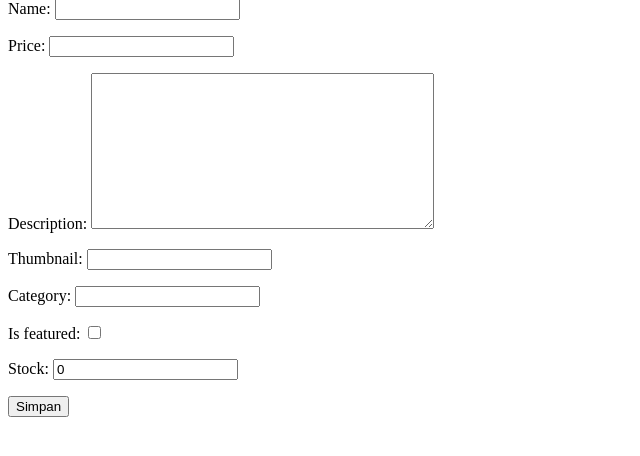
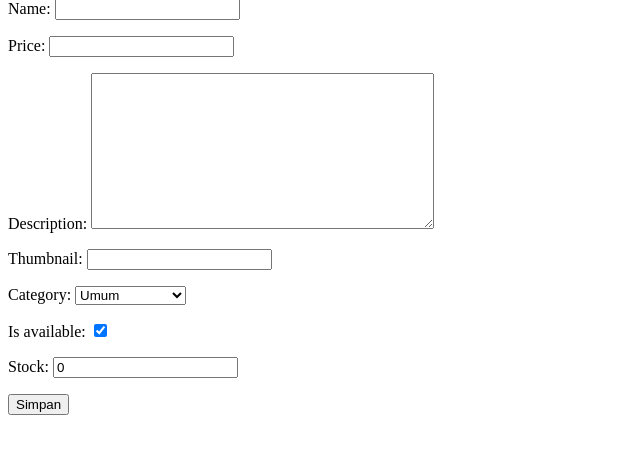
Before and after one commit to nitapb/proyek-django, a Django app: page /products/create/ in a window 1280 px wide. Shown: the part 81-537 px from the top of the page, without its empty margins (0-640 px from the left). Run offline with Django 5.2, Linux system fonts and the light colour scheme.

Commit message:
fix code

```diff
--- a/main/admin.py
+++ b/main/admin.py
@@ -3,5 +3,6 @@ from .models import Product
 
 @admin.register(Product)
 class ProductAdmin(admin.ModelAdmin):
-    list_display = ('name', 'price', 'category', 'is_featured', 'stock')
-    search_fields = ('name', 'category')
+    list_display = ("name", "price", "category", "is_available", "stock", "created_at")
+    list_filter = ("category", "is_available", "created_at")
+    search_fields = ("name", "description")
--- a/main/forms.py
+++ b/main/forms.py
@@ -4,4 +4,4 @@ from .models import Product
 class ProductForm(forms.ModelForm):
     class Meta:
         model = Product
-        fields = ['name', 'price', 'description', 'thumbnail', 'category', 'is_featured', 'stock']
+        fields = ["name", "price", "description", "thumbnail", "category", "is_available", "stock"]
--- a/main/models.py
+++ b/main/models.py
@@ -2,12 +2,17 @@ import uuid
 from django.db import models
 
 class Product(models.Model):
+    CATEGORY_CHOICES = [
+        ("Umum", "Umum"),
+        ("Special Edition", "Special Edition"),
+    ]
+
     name = models.CharField(max_length=255)
     price = models.IntegerField()
     description = models.TextField()
     thumbnail = models.URLField()
-    category = models.CharField(max_length=100)
-    is_featured = models.BooleanField(default=False)
+    category = models.CharField(max_length=50, choices=CATEGORY_CHOICES, default="Umum")
+    is_available = models.BooleanField(default=True)  # ganti dari is_featured
 
     # atribut tambahan
     stock = models.IntegerField(default=0)
--- a/main/templates/main.html
+++ b/main/templates/main.html
@@ -3,4 +3,8 @@
 <h1>{{ app_name }}</h1>
 <p>Nama: {{ student_name }}</p>
 <p>Kelas: {{ student_class }}</p>
+<hr>
+
+{% include "product_list.html" %}
+
 {% endblock %}
--- a/main/templates/product_detail.html
+++ b/main/templates/product_detail.html
@@ -6,7 +6,7 @@
 <p><b>Deskripsi:</b> {{ product.description }}</p>
 <p><b>Kategori:</b> {{ product.category }}</p>
 <p><b>Stock:</b> {{ product.stock }}</p>
-<p><b>Featured:</b> {{ product.is_featured }}</p>
+<p><b>Tersedia:</b> {{ product.is_available }}</p>
 <p><b>Dibuat:</b> {{ product.created_at }}</p>
 <a href="{% url 'main:show_products' %}">Kembali</a>
 {% endblock %}
--- a/main/urls.py
+++ b/main/urls.py
@@ -1,21 +1,19 @@
 from django.urls import path
 from . import views
 
-app_name = 'main'
+app_name = "main"
 
 urlpatterns = [
+    path("", views.show_main, name="show_main"),  # halaman utama
+    path("products/", views.show_products, name="show_products"),
+    path("products/create/", views.create_product, name="create_product"),
+    path("products/<int:id>/", views.show_product, name="show_product"),
 
-    path('main/', views.show_main, name='show_main'),
-    path('', views.show_products, name='show_products'),
-    path('products/', views.show_products, name='show_products_alt'),
-    path('products/create/', views.create_product, name='create_product'),
-    path('products/<int:id>/', views.show_product, name='show_product'),
+    # JSON
+    path("api/json/", views.products_json, name="products_json"),
+    path("api/json/<int:id>/", views.product_json_by_id, name="product_json_by_id"),
 
-    # endpoints data delivery JSON
-    path('api/json/', views.products_json, name='products_json'),
-    path('api/json/<int:id>/', views.product_json_by_id, name='product_json_by_id'),
-
-    # endpoints data delivery XML
-    path('api/xml/', views.products_xml, name='products_xml'),
-    path('api/xml/<int:id>/', views.product_xml_by_id, name='product_xml_by_id'),
+    # XML
+    path("api/xml/", views.products_xml, name="products_xml"),
+    path("api/xml/<int:id>/", views.product_xml_by_id, name="product_xml_by_id"),
 ]
--- a/main/views.py
+++ b/main/views.py
@@ -5,10 +5,12 @@ from .models import Product
 from .forms import ProductForm
 
 def show_main(request):
+    products = Product.objects.all()
     context = {
         "app_name": "Football Shop",
         "student_name": "Nita Pasaribu",
         "student_class": "PBP A",
+        "products": products,
     }
     return render(request, "main.html", context)
 
@@ -28,16 +30,15 @@ def create_product(request):
         form = ProductForm(request.POST)
         if form.is_valid():
             form.save()
-            return redirect("main:show_products")
+            return redirect("main:show_main")
     else:
         form = ProductForm()
     return render(request, "create_product.html", {"form": form})
 
 # JSON untuk semua produk
 def products_json(request):
-    products = list(Product.objects.values())
+    data = Product.objects.all()
     return HttpResponse(serializers.serialize("json", data), content_type="application/json")
-
 
 # JSON untuk produk berdasarkan ID
 def product_json_by_id(request, id):
```
Also changed, not shown: main/templates/product_list.html (+10 -10 lines), main/migrations/0002_remove_product_is_featured_product_is_available_and_more.py (added).
